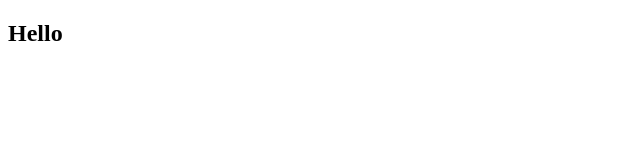
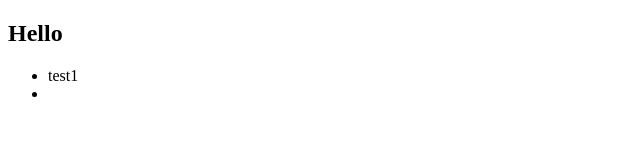
Before and after one commit to gulluasdova/p112demo, a plain HTML site: page index.html in a window 1280 px wide. Shown: the full height of the page, 0-640 px from the left. Drawn offline with Linux system fonts and the light colour scheme.

Commit message:
style.css created

```diff
--- a/index.html
+++ b/index.html
@@ -7,5 +7,9 @@
 </head>
 <body>
     <h2>Hello</h2>
+    <ul>
+        <li>test1</li>
+        <li></li>
+    </ul>
 </body>
 </html>
```
Also changed, not shown: style.css (added).
